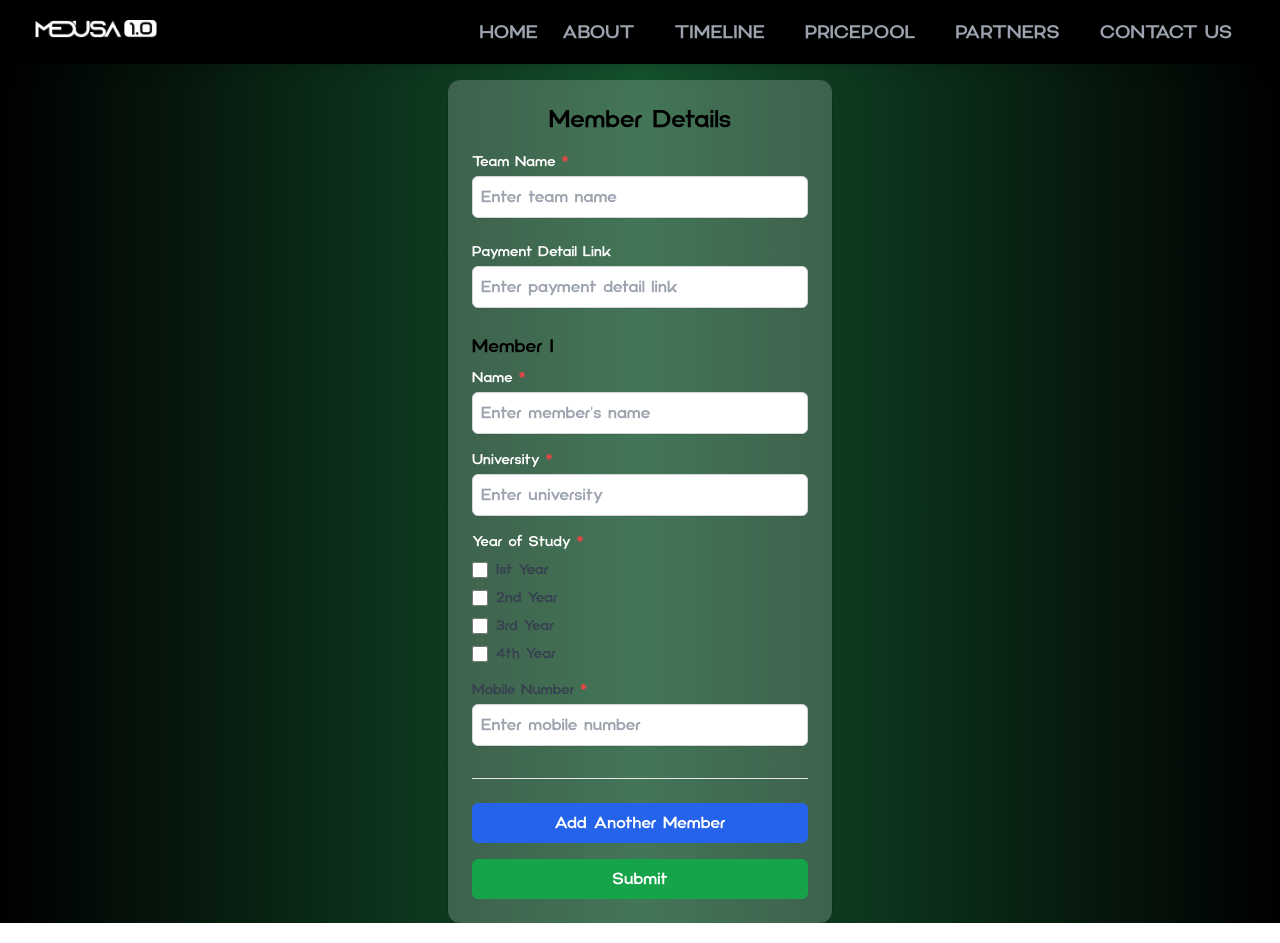
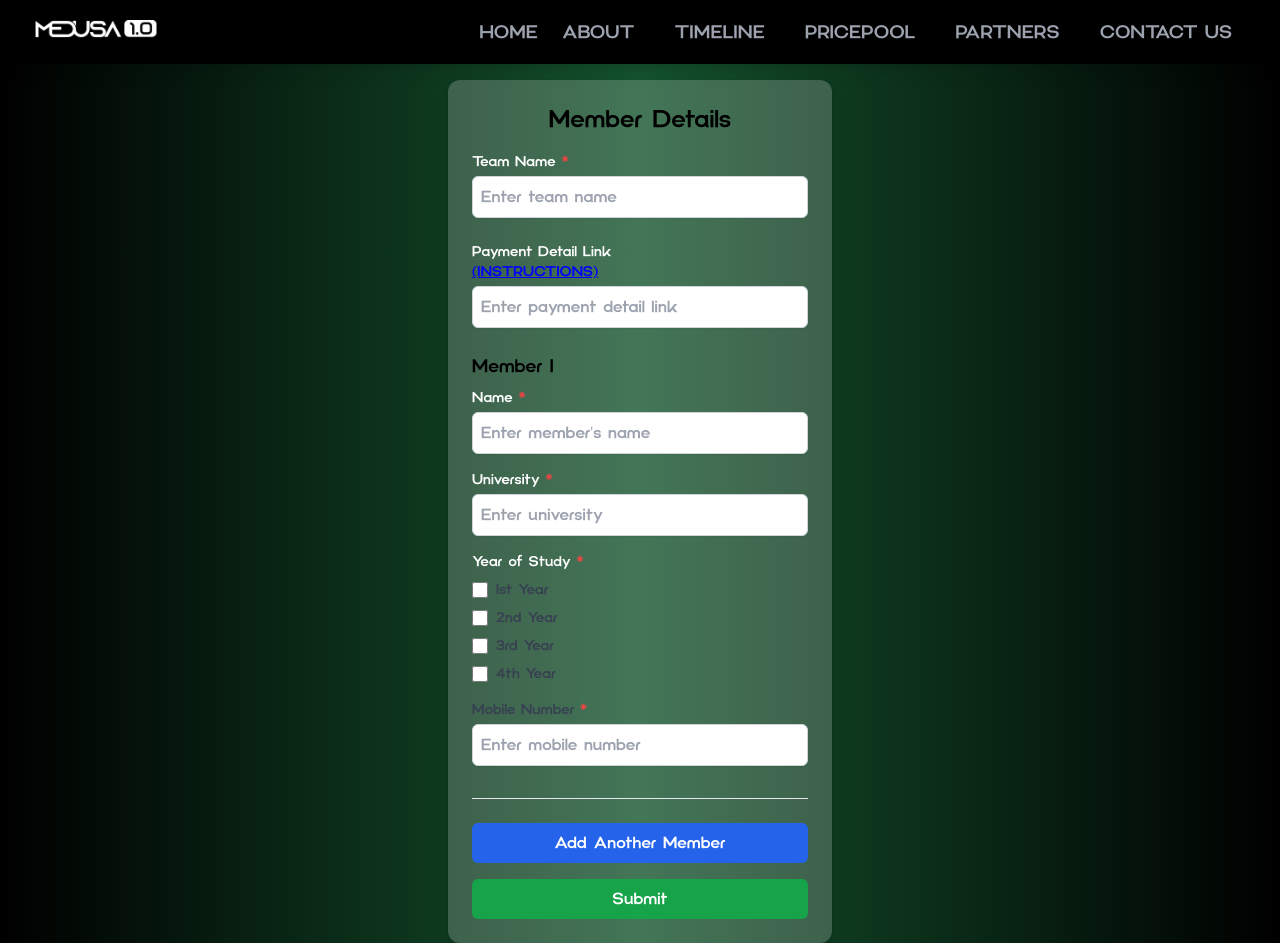
Before and after one commit to ecs-uok/Medusa, a React (Vite) app: page /register in a window 1280 px wide. Built offline with nearby package versions, Linux system fonts and the light colour scheme.

Commit message:
update payment instructions

```diff
--- a/src/components/Registeration/Registeration.jsx
+++ b/src/components/Registeration/Registeration.jsx
@@ -117,6 +117,7 @@ const MemberDetailsForm = () => {
             className="block text-sm font-medium text-white"
           >
             Payment Detail Link
+            <p><a href="https://drive.google.com/file/d/1QBuXzu2A8nTzJf795MQvzR5kZOkGOC1o/view?usp=sharing" target="_blank"  className="hover:bg-black decoration: underline" style={{ color: "blue",  }}>(INSTRUCTIONS) </a></p>
           </label>
           <input
             type="text"
```
